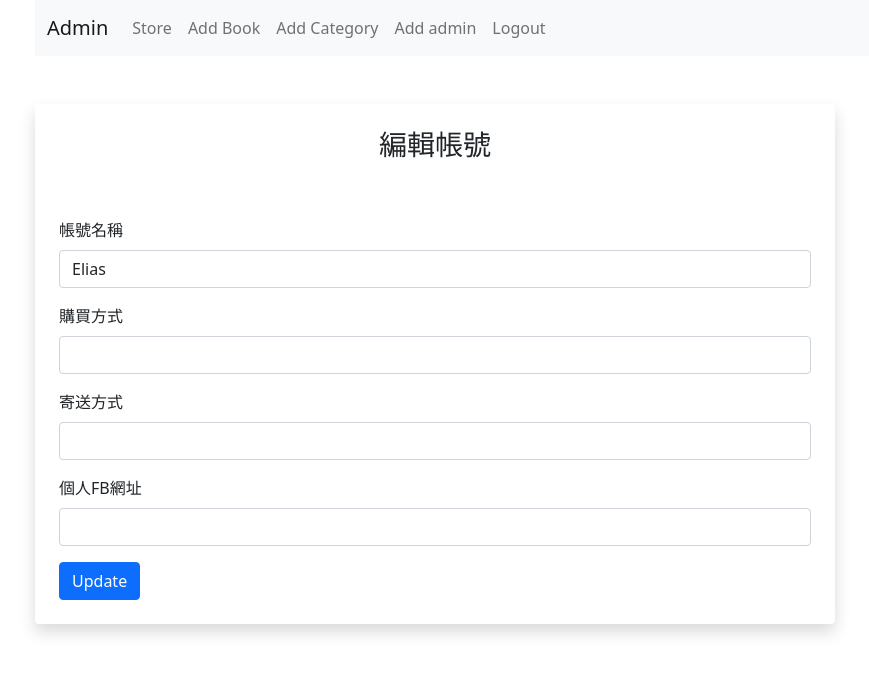
After one commit to Shang47/DB_final_project, a PHP site: page /edit-admin.php?id=1 in a window 1280 px wide. The commit adds this page. Shown: the top 674 px of the page, without its empty margins (47-916 px from the left). Run offline with PHP 8.4, Linux system fonts and the light colour scheme; a user stored in the database is signed in; data comes from the database, SQL or seed files in the repository; tables that the repository leaves empty hold one stand-in row (values such as "Sample post").

Commit message:
更新個人資料(多增加fb欄位)

```diff
--- a/admin.php
+++ b/admin.php
@@ -128,6 +128,7 @@ if (isset($_SESSION['user_id']) &&
 					<th>姓名</th>
 					<th>購買方式</th>
 					<th>寄送方式</th>
+					<th>個人FB</th>
 					<th>編輯資料</th>
 				</tr>
 			</thead>
@@ -136,6 +137,11 @@ if (isset($_SESSION['user_id']) &&
 					<th><?= $user['full_name'] ?></th>
 					<th><?= $user['購買方式'] ?></th>
 					<th><?= $user['寄送方式'] ?></th>
+					<td>
+					<a href="<?=$user['fb網址']?>"
+					   class="btn btn-success">
+					   連到FB網址</a>
+				</td>
 					<td>
 					<a href="edit-admin.php?id=<?=$user['id']?>"
 					   class="btn btn-warning">
--- /dev/null
+++ b/edit-admin.php
@@ -0,0 +1,154 @@
+<?php
+session_start();
+
+# If the admin is logged in
+if (isset($_SESSION['user_id']) &&
+    isset($_SESSION['user_email'])) {
+
+    # If admin ID is not set
+	if (!isset($_GET['id'])) {
+		#Redirect to admin.php page
+        header("Location: admin.php");
+        exit;
+	}
+
+	$id = $_GET['id'];
+
+	# Database Connection File
+	include "db_conn.php";
+
+    # admin helper function
+	include "php/func-admin.php";
+    $admin = get_admin($conn, $id);
+
+    # If the ID is invalid
+    if ($admin == 0) {
+    	#Redirect to admin.php page
+        header("Location: admin.php");
+        exit;
+    }
+?>
+
+<!DOCTYPE html>
+<html lang="en">
+<head>
+	<meta charset="UTF-8">
+	<meta name="viewport" content="width=device-width, initial-scale=1.0">
+	<title>編輯帳號</title>
+
+    <!-- bootstrap 5 CDN-->
+	<link href="https://cdn.jsdelivr.net/npm/bootstrap@5.1.1/dist/css/bootstrap.min.css" rel="stylesheet" integrity="sha384-F3w7mX95PdgyTmZZMECAngseQB83DfGTowi0iMjiWaeVhAn4FJkqJByhZMI3AhiU" crossorigin="anonymous">
+
+    <!-- bootstrap 5 Js bundle CDN-->
+    <script src="https://cdn.jsdelivr.net/npm/bootstrap@5.1.1/dist/js/bootstrap.bundle.min.js" integrity="sha384-/bQdsTh/da6pkI1MST/rWKFNjaCP5gBSY4sEBT38Q/9RBh9AH40zEOg7Hlq2THRZ" crossorigin="anonymous"></script>
+
+</head>
+<body>
+	<div class="container">
+		<nav class="navbar navbar-expand-lg navbar-light bg-light">
+		  <div class="container-fluid">
+		    <a class="navbar-brand" href="admin.php">Admin</a>
+		    <button class="navbar-toggler" type="button" data-bs-toggle="collapse" data-bs-target="#navbarSupportedContent" aria-controls="navbarSupportedContent" aria-expanded="false" aria-label="Toggle navigation">
+		      <span class="navbar-toggler-icon"></span>
+		    </button>
+		    <div class="collapse navbar-collapse"
+		         id="navbarSupportedContent">
+		      <ul class="navbar-nav me-auto mb-2 mb-lg-0">
+		        <li class="nav-item">
+		          <a class="nav-link"
+		             aria-current="page"
+		             href="index.php">Store</a>
+		        </li>
+		        <li class="nav-item">
+		          <a class="nav-link"
+		             href="add-book.php">Add Book</a>
+		        </li>
+		        <li class="nav-item">
+		          <a class="nav-link"
+		             href="add-category.php">Add Category</a>
+		        </li>
+		        <li class="nav-item">
+		          <a class="nav-link"
+		             href="add-admin.php">Add admin</a>
+		        </li>
+		        <li class="nav-item">
+		          <a class="nav-link"
+		             href="logout.php">Logout</a>
+		        </li>
+		      </ul>
+		    </div>
+		  </div>
+		</nav>
+     <form action="php/edit-admin.php"
+           method="post"
+           class="shadow p-4 rounded mt-5"
+           style="width: 90%; max-width: 50rem;">
+
+     	<h1 class="text-center pb-5 display-4 fs-3">
+     		編輯帳號
+     	</h1>
+     	<?php if (isset($_GET['error'])) { ?>
+          <div class="alert alert-danger" role="alert">
+			  <?=htmlspecialchars($_GET['error']); ?>
+		  </div>
+		<?php } ?>
+		<?php if (isset($_GET['success'])) { ?>
+          <div class="alert alert-success" role="alert">
+			  <?=htmlspecialchars($_GET['success']); ?>
+		  </div>
+		<?php } ?>
+     	<div class="mb-3">
+		    <label class="form-label">
+		           	帳號名稱
+		           </label>
+            <input type="text"
+		           class="form-control"
+		           value="<?=$admin['full_name'] ?>"
+		           name="admin_name">
+		    <input type="text"
+		            value="<?=$admin['id'] ?>"
+		            hidden
+		            name="admin_id">
+
+
+        </div>
+        <div class="mb-3">
+		    <label class="form-label">
+                    購買方式
+		           </label>
+            <input type="text"
+		           class="form-control"
+		           value="<?=$admin['購買方式'] ?>"
+		           name="admin_buy">
+		</div>
+        <div class="mb-3">
+		    <label class="form-label">
+		           	寄送方式
+		           </label>
+            <input type="text"
+		           class="form-control"
+		           value="<?=$admin['寄送方式'] ?>"
+		           name="admin_send">
+		</div>
+        <div class="mb-3">
+		    <label class="form-label">
+                    個人FB網址
+		           </label>
+            <input type="text"
+		           class="form-control"
+		           value="<?=$admin['fb網址'] ?>"
+		           name="admin_fb">
+		</div>
+
+	    <button type="submit"
+	            class="btn btn-primary">
+	            Update</button>
+     </form>
+	</div>
+</body>
+</html>
+
+<?php }else{
+  header("Location: login.php");
+  exit;
+} ?>
```
Also changed, not shown: php/edit-admin.php (added, +82 -0 lines).
